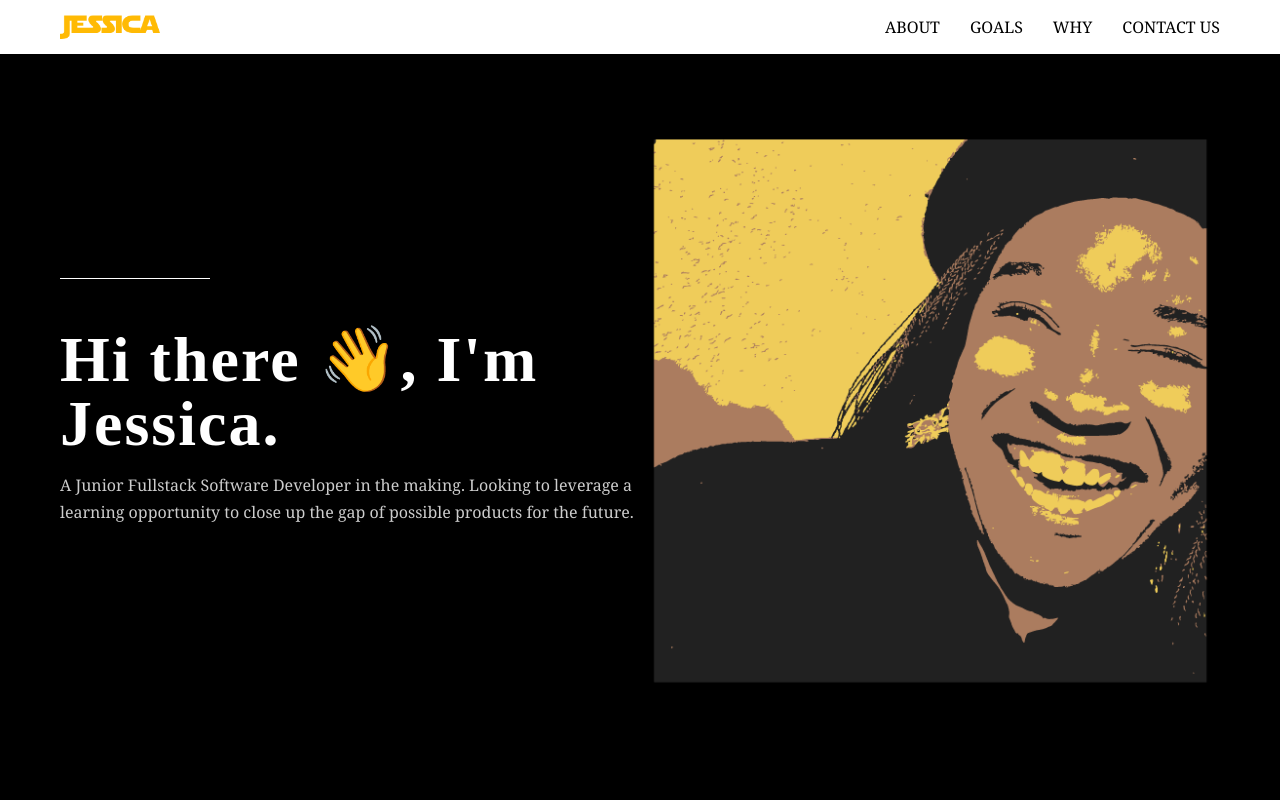
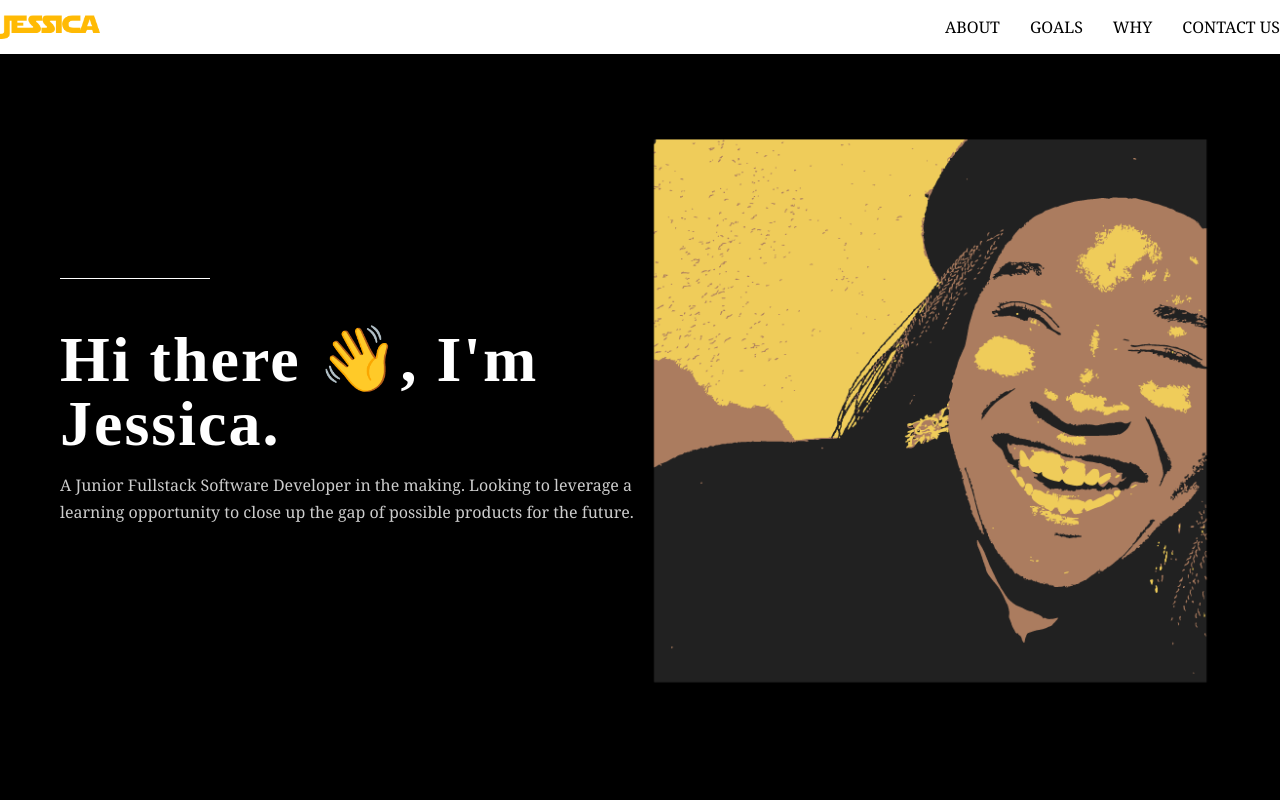
Before and after one commit to Jessica-Nnebs/Lessons-with-Daniel, a plain HTML site: page CodeMaster_Assignment_Nnebedum_Jessica/index.html in a window 1280 px wide. Shown: the top 800 px of the page. Drawn offline with Linux system fonts and the light colour scheme.

Commit message:
changed container to containex

```diff
--- a/CodeMaster_Assignment_Nnebedum_Jessica/index.html
+++ b/CodeMaster_Assignment_Nnebedum_Jessica/index.html
@@ -9,7 +9,7 @@
 
   <body>
     <nav>
-      <div class="container">
+      <div class="containex">
         <div class="flex">
           <div class="img-wrapper">
             <img src="./image/Jessica_logo.png" alt="my_logo" />
```
